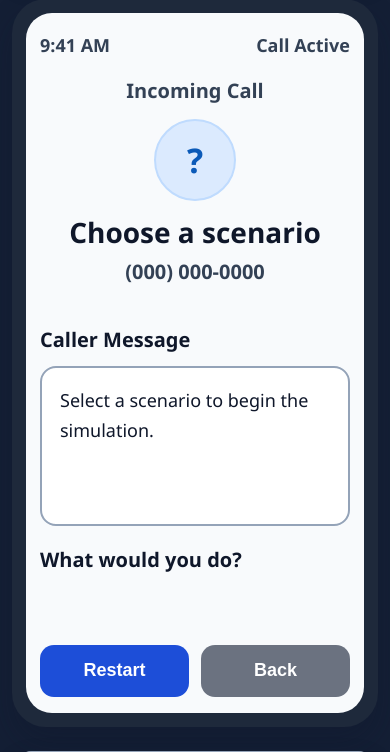
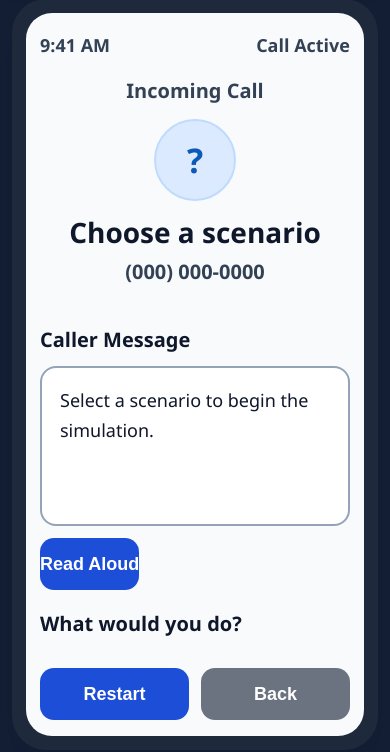
Before and after one commit to ethan-t-lee/Silvershield, a Flask app: page /phone_roleplay in a window 390 px wide. Shown: the part 965-1717 px from the top of the page. Run offline with Flask 3, Linux system fonts and the light colour scheme; some libraries are stand-ins or nearby versions.

Commit message:
Add 'Read Aloud' button to phoneRoleplay template

```diff
--- a/templates/phoneRoleplay.html
+++ b/templates/phoneRoleplay.html
@@ -475,6 +475,11 @@
                             Select a scenario to begin the simulation.
                         </div>
 
+                    <div style="margin-top: 12px;">
+                <button class="actionBtn restartBtn" id="speakBtn" type="button" aria-label="Read caller message aloud">
+        Read Aloud
+    </button>
+</div>
                         <div class="choice-section-label">What would you do?</div>
                         <div class="choiceGrid" id="choiceGrid" role="group" aria-label="Response choices"></div>
 
```
